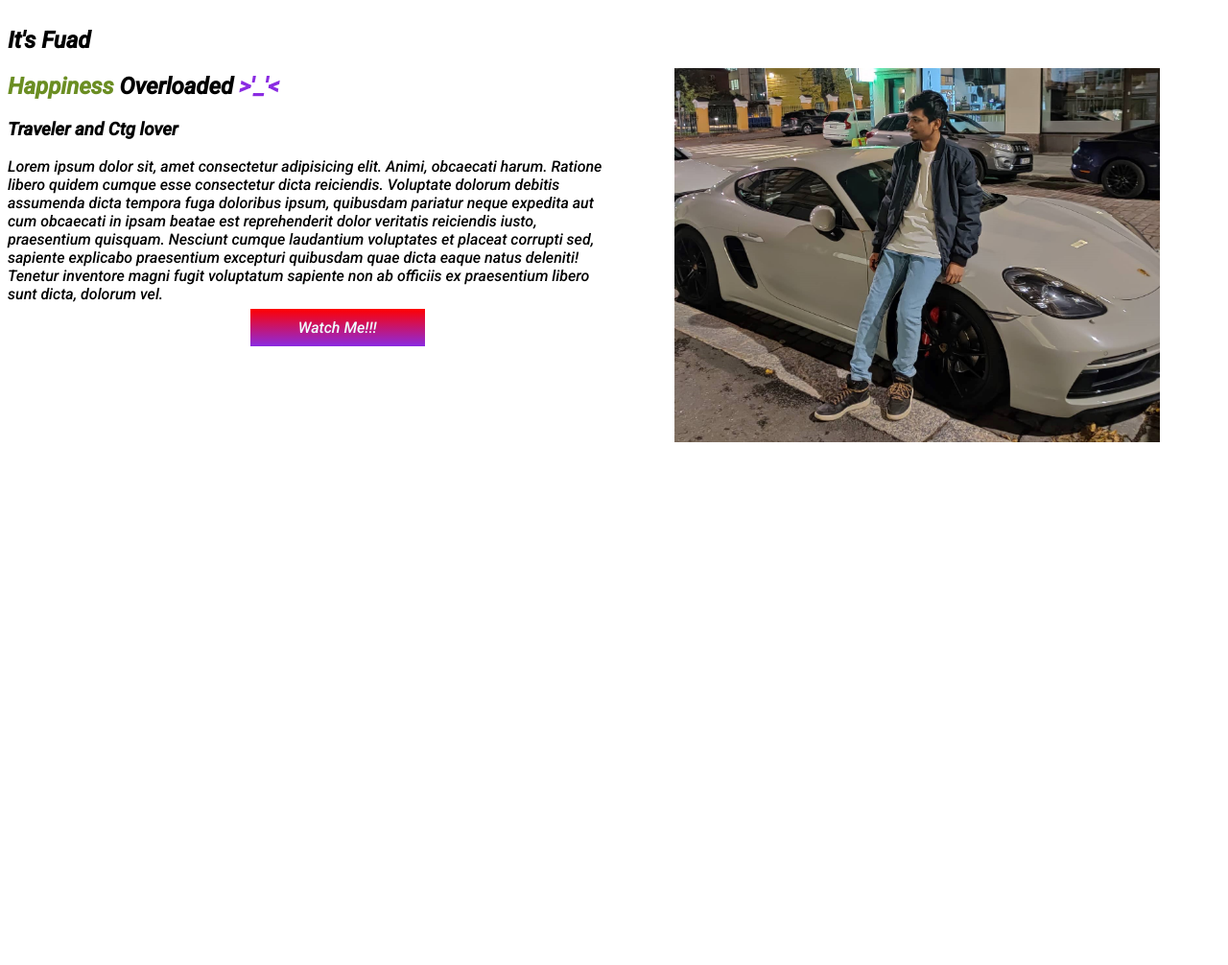
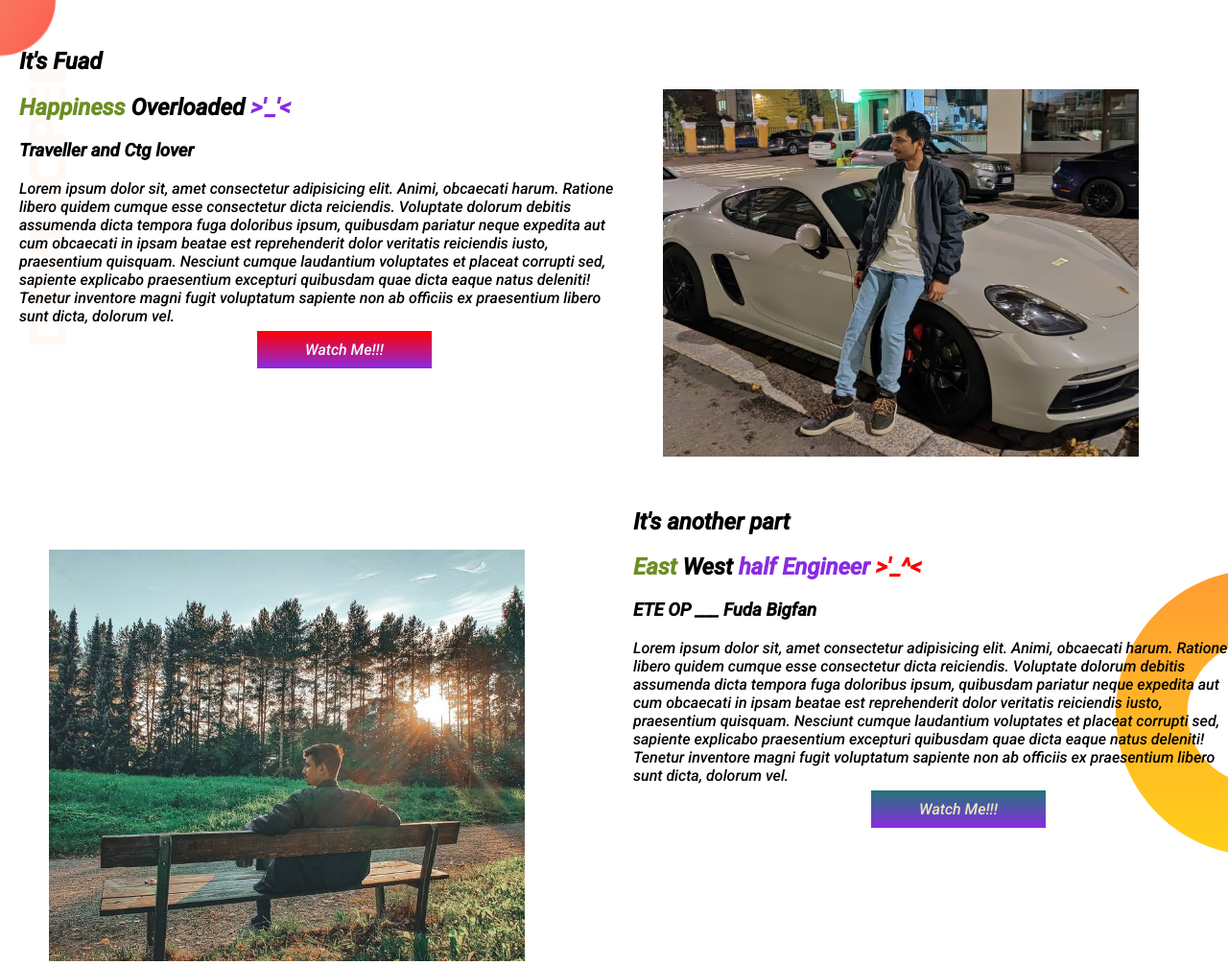
Before and after one commit to Naga2403/fuad-portfolio, a plain HTML site: page index.html in a window 1280 px wide. Shown: the whole page at 96% size. Before the commit the page ends 800 px from the top, so only its background shows below. Drawn offline with Linux system fonts and the light colour scheme.

Commit message:
next part added

```diff
--- a/index.html
+++ b/index.html
@@ -13,14 +13,14 @@
 </head>
 
 <body>
-    <section>
+    <section class="top-ban">
 
         <div class="half-width">
-            <h1>It's Fuad</h1>
+            <h1 id="h1">It's Fuad</h1>
             <h1><span class="sp1">Happiness</span> Overloaded <span class="sp2"> >'_'< </span>
             </h1>
 
-            <h3>Traveler and Ctg lover</h3>
+            <h3>Traveller and Ctg lover</h3>
             <p>Lorem ipsum dolor sit, amet consectetur adipisicing elit. Animi, obcaecati harum. Ratione libero quidem
                 cumque
                 esse consectetur dicta reiciendis. Voluptate dolorum debitis assumenda dicta tempora fuga doloribus
@@ -40,6 +40,34 @@
         </div>
     </section>
 
+    <section class="bot-ban">
+        <div class="half-width">
+            <img src="images/fuad.jpg" alt="">
+        </div>
+        <div class="half-width">
+            <h1 id="h1">It's another part</h1>
+            <h1><span class="sp1">East</span> West <span class="sp2"> half Engineer </span> <span class="sp-red"> >'_^<
+                        </span>
+            </h1>
+
+            <h3>ETE OP ___ Fuda Bigfan</h3>
+            <p>Lorem ipsum dolor sit, amet consectetur adipisicing elit. Animi, obcaecati harum. Ratione libero quidem
+                cumque
+                esse consectetur dicta reiciendis. Voluptate dolorum debitis assumenda dicta tempora fuga doloribus
+                ipsum,
+                quibusdam pariatur neque expedita aut cum obcaecati in ipsam beatae est reprehenderit dolor veritatis
+                reiciendis
+                iusto, praesentium quisquam. Nesciunt cumque laudantium voluptates et placeat corrupti sed, sapiente
+                explicabo
+                praesentium excepturi quibusdam quae dicta eaque natus deleniti! Tenetur inventore magni fugit
+                voluptatum
+                sapiente non ab officiis ex praesentium libero sunt dicta, dolorum vel.</p>
+            <a class="link-button2" target="_blank" href="https://www.facebook.com/profile.php?id=100008617118497">Watch
+                Me!!!</a>
+        </div>
+
+
+    </section>
 </body>
 
 </html>
--- a/style.css
+++ b/style.css
@@ -1,5 +1,10 @@
 body {
     font-family: 'Roboto', sans-serif;
+    margin: 0%;
+}
+
+#h1 {
+    margin-top: 50px;
 }
 
 .sp1 {
@@ -16,12 +21,13 @@ section {
 
 .half-width {
     width: 50%;
+    padding-left: 20px;
 }
 
 .half-width img {
     width: 80%;
-    padding-left: 10%;
-    padding-top: 10%;
+    padding-left: 5%;
+    padding-top: 15%;
 }
 
 .link-button {
@@ -30,5 +36,27 @@ section {
     padding: 10px 50px;
     margin-left: 40%;
     color: azure;
+}
 
+.top-ban {
+    background-image: url(images/top-banner.png);
+    background-repeat: no-repeat;
 }
+
+.sp-red {
+    color: red;
+}
+
+.link-button2 {
+    background-image: linear-gradient(rgb(36, 118, 121), blueviolet);
+    text-decoration: none;
+    padding: 10px 50px;
+    margin-left: 40%;
+    color: rgb(234, 235, 184);
+}
+
+.bot-ban {
+    background-image: url(images/dream-bg.png);
+    background-repeat: no-repeat;
+    background-position: right;
+}
```
Also changed, not shown: images/306152491_2930959603867915_4039860801447800750_n.jpg (added), images/fuad.jpg (added).
